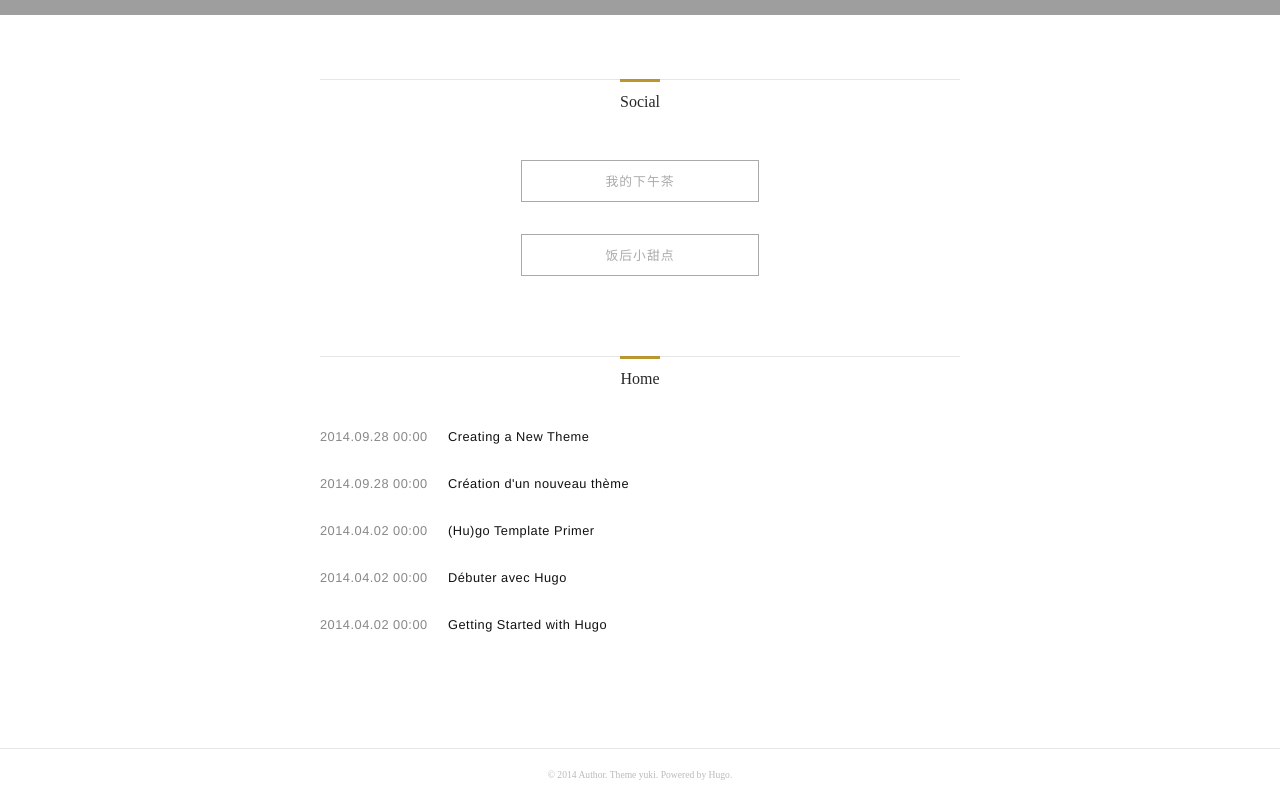
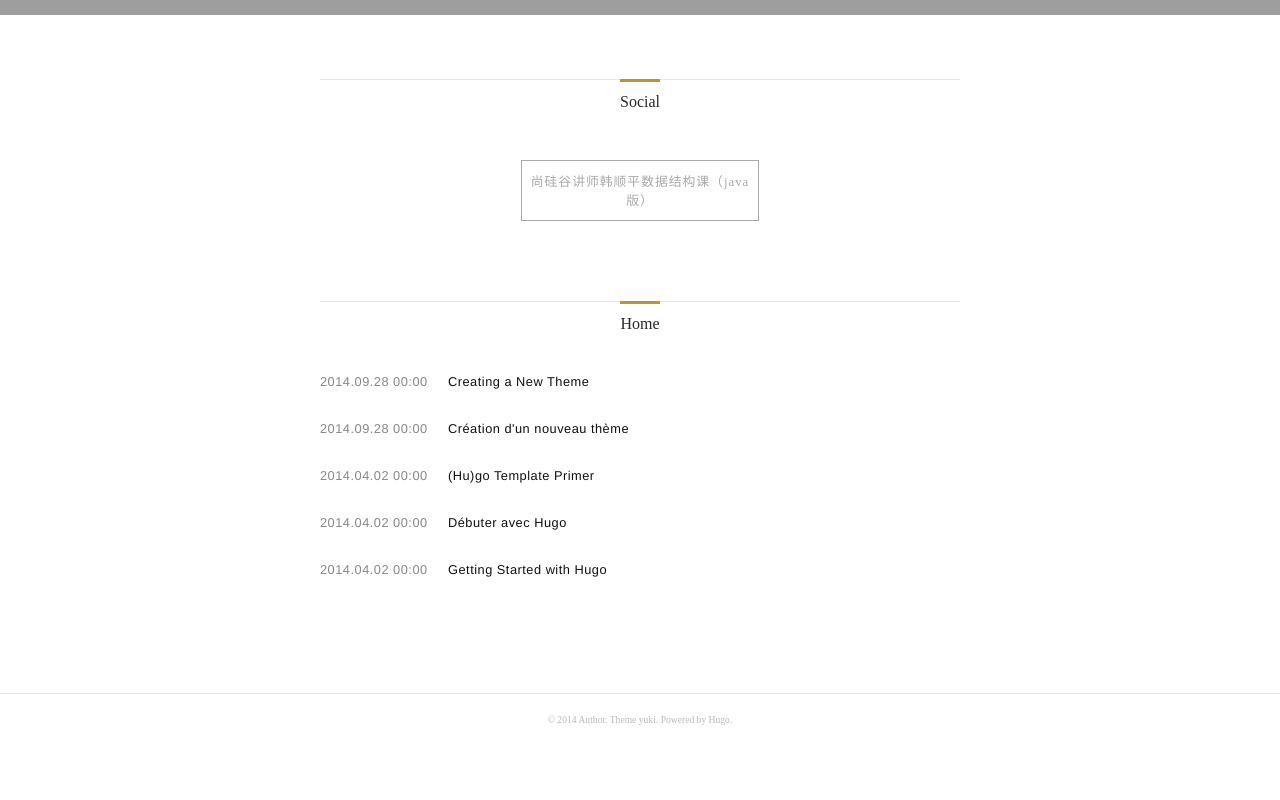
Before and after one commit to handong1216/handong1216.github.io, a plain HTML site: page index.html in a window 1280 px wide. Shown: the part 897-1697 px from the top of the page. After the commit the page ends 1642 px from the top, so only its background shows below. Drawn offline with Linux system fonts and the light colour scheme; grey boxes are pictures that could not be loaded.

```diff
--- a/index.html
+++ b/index.html
@@ -73,9 +73,7 @@
 <div class="index-line u-font"><span class="index-line__content u-font">Social</span></div>
 <div class="index-sns u-font">
 
-    <a class="index-sns__name" target="_blank" href="https://bilibili.com">我的下午茶</a>
-
-    <a class="index-sns__name" target="_blank" href="https://music.163.com/">饭后小甜点</a>
+    <a class="index-sns__name" target="_blank" href="https://www.bilibili.com/video/av54029771">尚硅谷讲师韩顺平数据结构课（java版）</a>
 
 </div>
 
```
